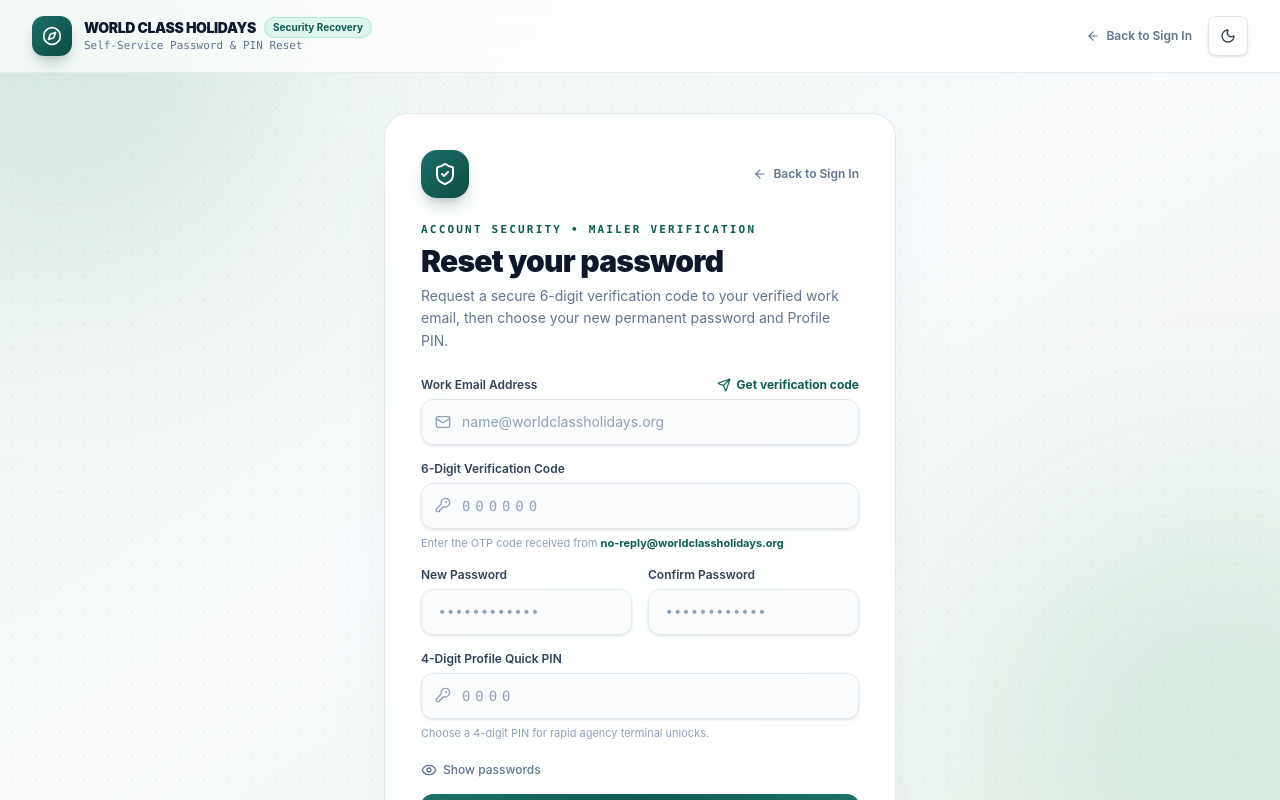
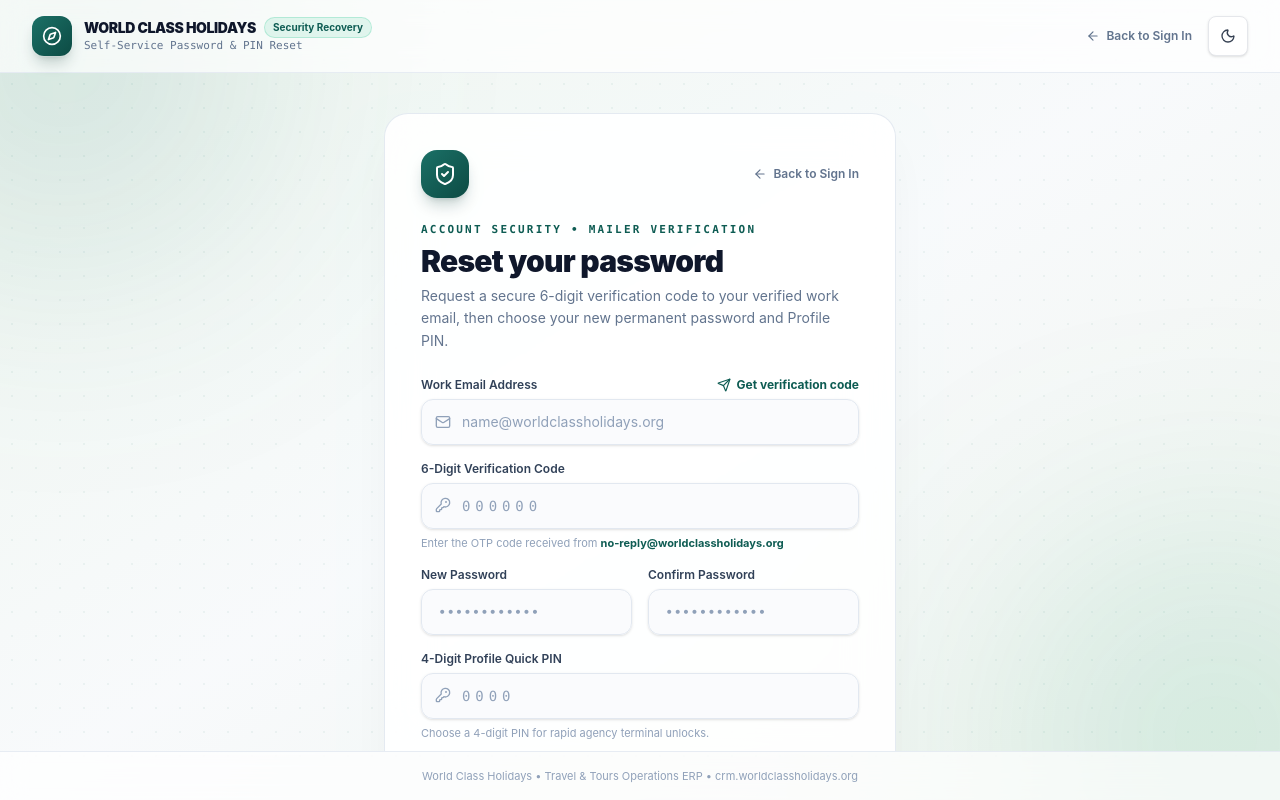
Before and after one commit to Abdul-Rehman7826/tourflow-frontend, a Next.js app: page /reset-password in a window 1280 px wide. Built offline with nearby package versions, Linux system fonts and the light colour scheme; no server answers.

Commit message:
fix(ui): lock header and footer in place and isolate scrolling to middle content area

```diff
--- a/app/login/page.tsx
+++ b/app/login/page.tsx
@@ -92,7 +92,7 @@ function LoginForm() {
   }`;
 
   return (
-    <div className="min-h-screen bg-gradient-to-br from-emerald-50/40 via-slate-50 to-emerald-50/20 dark:from-[#030B09] dark:via-[#06120E] dark:to-[#030B09] text-slate-900 dark:text-slate-100 flex flex-col selection:bg-emerald-500/20 relative overflow-x-hidden overflow-y-auto transition-colors duration-200">
+    <div className="h-screen h-dvh bg-gradient-to-br from-emerald-50/40 via-slate-50 to-emerald-50/20 dark:from-[#030B09] dark:via-[#06120E] dark:to-[#030B09] text-slate-900 dark:text-slate-100 flex flex-col selection:bg-emerald-500/20 relative overflow-hidden transition-colors duration-200">
       {/* Background ambient lighting */}
       <div className="absolute inset-0 bg-[radial-gradient(#1B7167_1px,transparent_1px)] opacity-[0.06] dark:opacity-[0.12] [background-size:24px_24px] pointer-events-none" />
       <div className="absolute -top-32 -left-32 w-96 h-96 bg-[#1B7167]/15 dark:bg-[#1B7167]/20 rounded-full blur-[130px] pointer-events-none" />
@@ -129,7 +129,7 @@ function LoginForm() {
       </header>
 
       {/* Main Login Card Viewport */}
-      <main className="flex-1 flex flex-col items-center justify-center p-4 sm:p-6 z-10">
+      <main className="flex-1 min-h-0 overflow-y-auto p-4 sm:p-6 z-10 flex flex-col items-center">
         <div className="w-full max-w-md space-y-5 my-auto py-4">
           {/* Main Card */}
           <div className="bg-white/90 dark:bg-[#081512]/90 backdrop-blur-xl border border-slate-200/90 dark:border-white/10 rounded-3xl p-6 sm:p-8 shadow-2xl shadow-emerald-950/5 dark:shadow-black/50 space-y-6">
--- a/app/reset-password/page.tsx
+++ b/app/reset-password/page.tsx
@@ -109,7 +109,7 @@ function ResetPasswordForm() {
     "w-full rounded-xl border border-slate-200 dark:border-white/10 bg-slate-50/70 dark:bg-black/30 px-4 py-3 text-xs sm:text-sm text-slate-900 dark:text-white placeholder-slate-400 dark:placeholder-slate-500 outline-none transition focus:border-[#1B7167] focus:ring-2 focus:ring-[#1B7167]/20 shadow-sm";
 
   return (
-    <div className="min-h-screen bg-gradient-to-br from-emerald-50/40 via-slate-50 to-emerald-50/20 dark:from-[#030B09] dark:via-[#06120E] dark:to-[#030B09] text-slate-900 dark:text-slate-100 flex flex-col selection:bg-emerald-500/20 relative overflow-x-hidden overflow-y-auto transition-colors duration-200">
+    <div className="h-screen h-dvh bg-gradient-to-br from-emerald-50/40 via-slate-50 to-emerald-50/20 dark:from-[#030B09] dark:via-[#06120E] dark:to-[#030B09] text-slate-900 dark:text-slate-100 flex flex-col selection:bg-emerald-500/20 relative overflow-hidden transition-colors duration-200">
       {/* Background ambient lighting and subtle grid */}
       <div className="absolute inset-0 bg-[radial-gradient(#1B7167_1px,transparent_1px)] opacity-[0.06] dark:opacity-[0.12] [background-size:24px_24px] pointer-events-none" />
       <div className="absolute -top-32 -left-32 w-96 h-96 bg-[#1B7167]/15 dark:bg-[#1B7167]/20 rounded-full blur-[130px] pointer-events-none" />
@@ -149,7 +149,7 @@ function ResetPasswordForm() {
       </header>
 
       {/* Main Container */}
-      <main className="flex-1 flex flex-col items-center justify-center p-4 sm:p-6 z-10">
+      <main className="flex-1 min-h-0 overflow-y-auto p-4 sm:p-6 z-10 flex flex-col items-center">
         <div className="w-full max-w-lg space-y-5 my-auto py-4">
           <section className="bg-white/90 dark:bg-[#081512]/90 backdrop-blur-xl border border-slate-200/90 dark:border-white/10 rounded-3xl p-6 sm:p-9 shadow-2xl shadow-emerald-950/5 dark:shadow-black/50 space-y-6">
             <div className="flex items-center justify-between">
--- a/app/setup/page.tsx
+++ b/app/setup/page.tsx
@@ -261,7 +261,7 @@ function SetupWizard() {
   }
 
   return (
-    <div className="min-h-screen bg-gradient-to-br from-emerald-50/40 via-slate-50 to-emerald-50/20 dark:from-[#030B09] dark:via-[#06120E] dark:to-[#030B09] text-slate-900 dark:text-slate-100 flex flex-col selection:bg-emerald-500/20 relative overflow-x-hidden overflow-y-auto transition-colors duration-200">
+    <div className="h-screen h-dvh bg-gradient-to-br from-emerald-50/40 via-slate-50 to-emerald-50/20 dark:from-[#030B09] dark:via-[#06120E] dark:to-[#030B09] text-slate-900 dark:text-slate-100 flex flex-col selection:bg-emerald-500/20 relative overflow-hidden transition-colors duration-200">
       {/* Ambient background light halos */}
       <div className="absolute top-[-10%] left-[-10%] w-[500px] h-[500px] bg-[#1B7167]/10 dark:bg-[#1B7167]/15 rounded-full blur-[140px] pointer-events-none" />
       <div className="absolute bottom-[-10%] right-[-10%] w-[500px] h-[500px] bg-emerald-600/10 rounded-full blur-[140px] pointer-events-none" />
@@ -297,7 +297,7 @@ function SetupWizard() {
       </header>
 
       {/* Main Wizard Form Card */}
-      <main className="flex-1 flex flex-col items-center justify-center p-4 sm:p-6 z-10">
+      <main className="flex-1 min-h-0 overflow-y-auto p-4 sm:p-6 z-10 flex flex-col items-center">
         <div className="w-full max-w-xl space-y-5 my-auto py-4">
           <div className="bg-white/90 dark:bg-[#081512]/90 backdrop-blur-xl border border-slate-200/90 dark:border-white/10 rounded-3xl p-6 sm:p-9 shadow-2xl shadow-emerald-950/5 dark:shadow-black/50 space-y-6">
 
```
Also changed, not shown: 1 other file (tests, documents, lock files or other folders).
